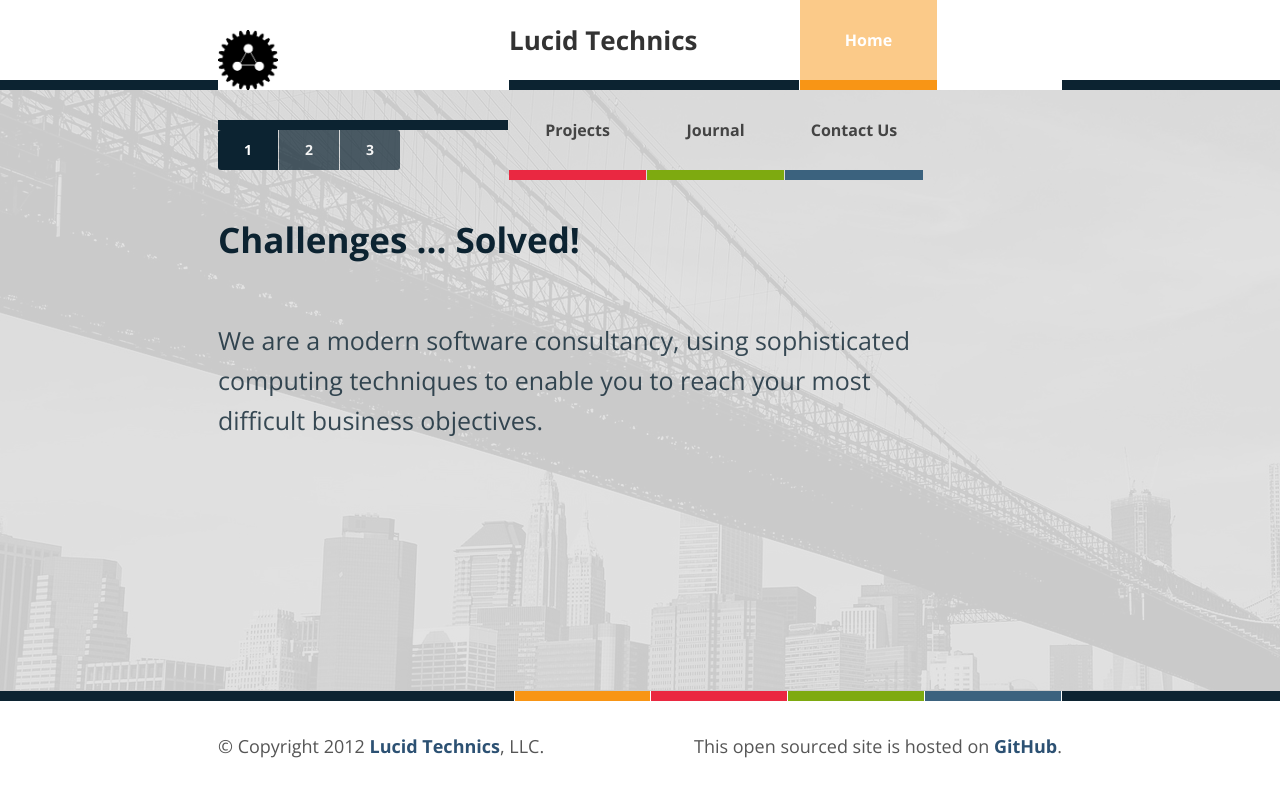
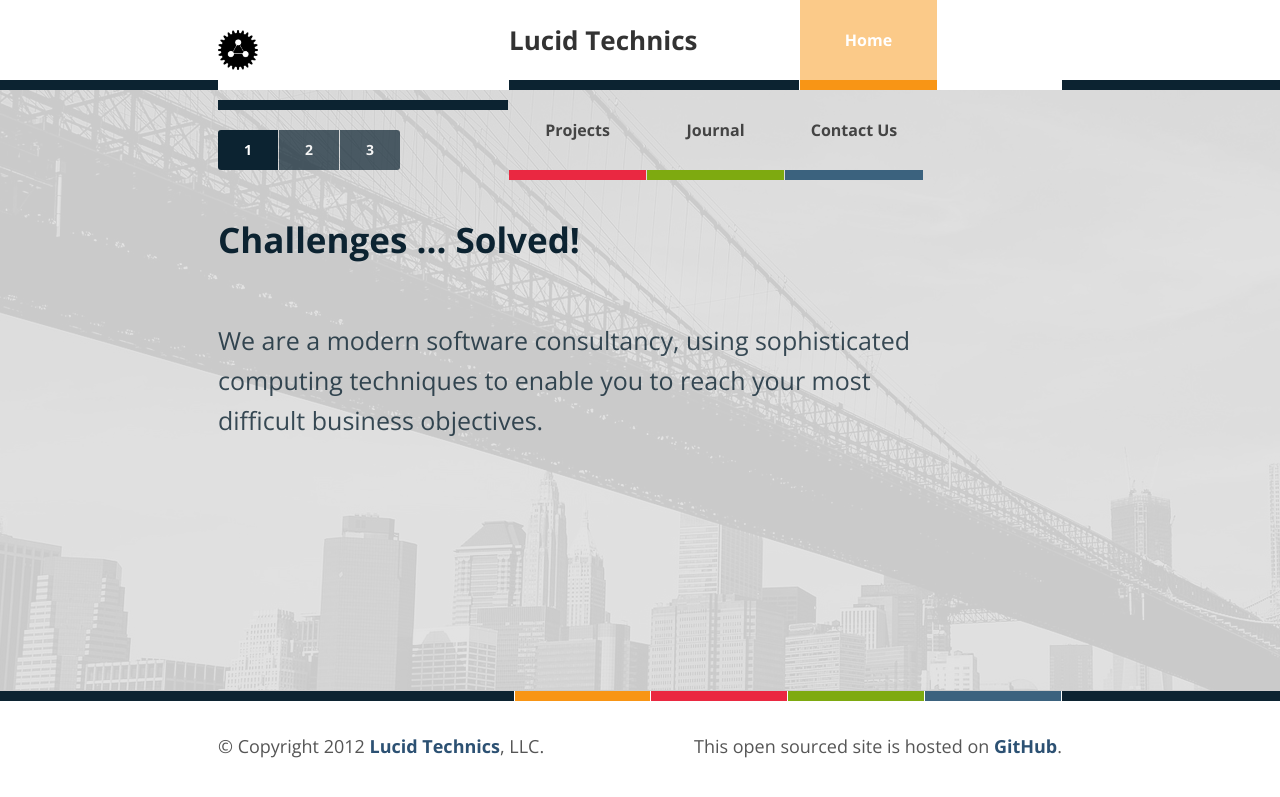
Before and after one commit to LucidTechnics/lucidtechnics.github.com, a Jekyll site: the page built from index.html, in a window 1280 px wide. Shown: the top 797 px of the page. Built offline with Jekyll 4.4.1, drawn with Linux system fonts in a browser that asks for light colours; nearby versions of some CDN libraries.

Commit message:
Updated _includes/menu.html

```diff
--- a/_includes/menu.html
+++ b/_includes/menu.html
@@ -1,7 +1,7 @@
 <div id="menu">
   <div class="inner">
 
-    <a class="title" href="/"><img id="lucidtechnicslogo" src="images/lucidtechnicslogo.png" title="Lucid Technics" alt="Lucid Technics" height="60" width="60"/></a>
+    <a class="title" href="/"><img id="lucidtechnicslogo" src="images/lucidtechnicslogo.png" title="Lucid Technics" alt="Lucid Technics" height="40" width="40"/></a>
     <a class="title" href="/{{site.baseurl}}" class="title">Lucid Technics</a>
     <a class="home{% if page.url == '/' %} active{% endif %}" href="/">Home</a>
     <a class="projects{% if page.url contains '/projects/' %} active{% endif %}" href="/projects/">Projects</a>
```
